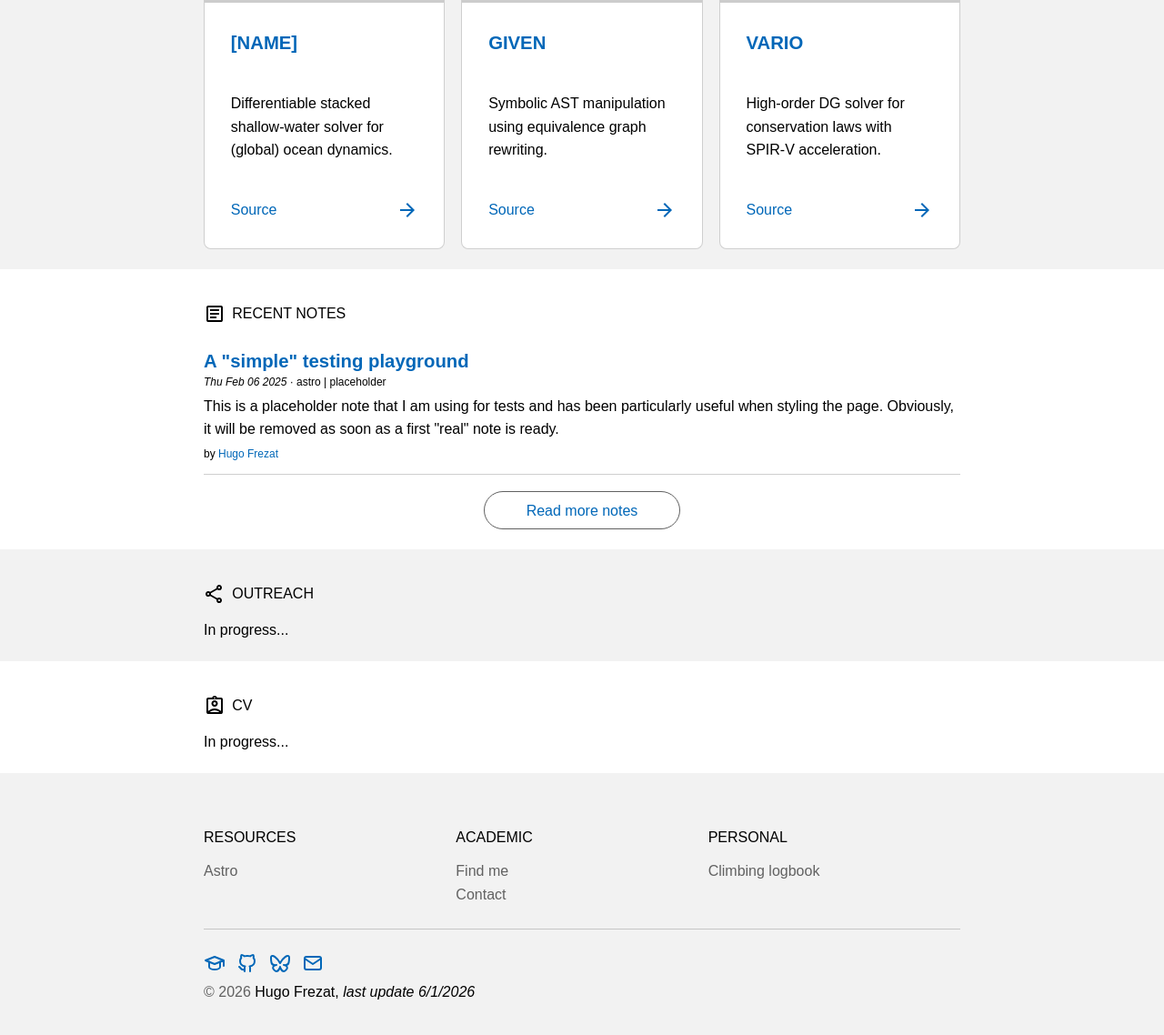
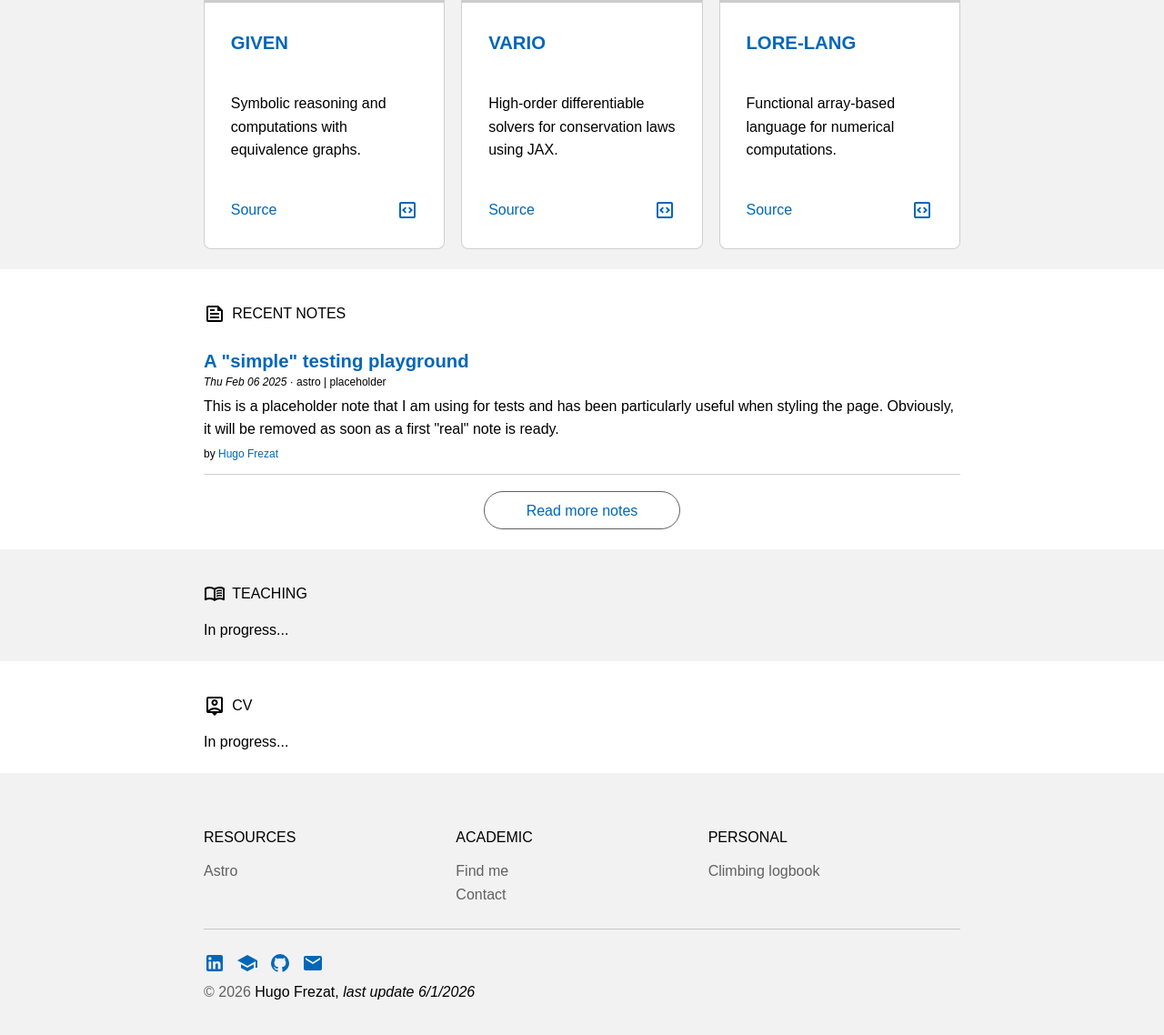
Before and after one commit to hrkz/hrkz.github.io, an Astro site: page / in a window 1280 px wide. Shown: the part 1014-2152 px from the top of the page at 91% size. Built offline with nearby package versions, Linux system fonts and the light colour scheme; Astro itself is replaced by a stand-in of ours; some packages are replaced by stand-ins of ours; placeholder pictures from the web are drawn by us; a web font is replaced by a local one.

Commit message:
Update icons and projects

```diff
--- a/src/components/Footer.astro
+++ b/src/components/Footer.astro
@@ -43,72 +43,56 @@ const date = new Date();
     </nav>
     <hr />
     <div class="socials-list">
+      <a href="https://www.linkedin.com/in/hugo-frezat-246011a6/">
+        <svg
+          xmlns="http://www.w3.org/2000/svg"
+          viewBox="0 0 24 24"
+          width="24px"
+          height="24px"
+          fill="currentColor"
+        >
+          <path
+            d="M19 3a2 2 0 0 1 2 2v14a2 2 0 0 1-2 2H5a2 2 0 0 1-2-2V5a2 2 0 0 1 2-2zm-.5 15.5v-5.3a3.26 3.26 0 0 0-3.26-3.26c-.85 0-1.84.52-2.32 1.3v-1.11h-2.79v8.37h2.79v-4.93c0-.77.62-1.4 1.39-1.4a1.4 1.4 0 0 1 1.4 1.4v4.93zM6.88 8.56a1.68 1.68 0 0 0 1.68-1.68c0-.93-.75-1.69-1.68-1.69a1.69 1.69 0 0 0-1.69 1.69c0 .93.76 1.68 1.69 1.68m1.39 9.94v-8.37H5.5v8.37z"
+          ></path>
+        </svg>
+      </a>
       <a href="https://scholar.google.com/citations?user=9qYcZEQAAAAJ&hl=en">
         <svg
           xmlns="http://www.w3.org/2000/svg"
-          height="24px"
           viewBox="0 0 24 24"
           width="24px"
-          fill="none"
-          stroke="currentColor"
-          stroke-linecap="round"
-          stroke-linejoin="round"
-          stroke-width="2"
+          height="24px"
+          fill="currentColor"
         >
-          <path d="M22 9l-10 -4l-10 4l10 4l10 -4v6"></path>
-          <path d="M6 10.6v5.4a6 3 0 0 0 12 0v-5.4"></path>
+          <path
+            d="M12 3L1 9l11 6l9-4.91V17h2V9M5 13.18v4L12 21l7-3.82v-4L12 17z"
+          ></path>
         </svg>
       </a>
       <a href="https://github.com/hrkz">
         <svg
           xmlns="http://www.w3.org/2000/svg"
-          height="24px"
           viewBox="0 0 24 24"
           width="24px"
-          fill="none"
-          stroke="currentColor"
-          stroke-linecap="round"
-          stroke-linejoin="round"
-          stroke-width="2"
+          height="24px"
+          fill="currentColor"
         >
           <path
-            d="M9 19c-4.3 1.4 -4.3 -2.5 -6 -3m12 5v-3.5c0 -1 .1 -1.4 -.5 -2c2.8 -.3 5.5 -1.4 5.5 -6a4.6 4.6 0 0 0 -1.3 -3.2a4.2 4.2 0 0 0 -.1 -3.2s-1.1 -.3 -3.5 1.3a12.3 12.3 0 0 0 -6.2 0c-2.4 -1.6 -3.5 -1.3 -3.5 -1.3a4.2 4.2 0 0 0 -.1 3.2a4.6 4.6 0 0 0 -1.3 3.2c0 4.6 2.7 5.7 5.5 6c-.6 .6 -.6 1.2 -.5 2v3.5"
-          ></path>
-        </svg>
-      </a>
-      <a href="https://bsky.app/profile/hfrezat.bsky.social">
-        <svg
-          xmlns="http://www.w3.org/2000/svg"
-          height="24px"
-          viewBox="0 0 24 24"
-          width="24px"
-          fill="none"
-          stroke="currentColor"
-          stroke-linecap="round"
-          stroke-linejoin="round"
-          stroke-width="2"
-        >
-          <path
-            d="M6.335 5.144c-1.654 -1.199 -4.335 -2.127 -4.335 .826c0 .59 .35 4.953 .556 5.661c.713 2.463 3.13 2.75 5.444 2.369c-4.045 .665 -4.889 3.208 -2.667 5.41c1.03 1.018 1.913 1.59 2.667 1.59c2 0 3.134 -2.769 3.5 -3.5c.333 -.667 .5 -1.167 .5 -1.5c0 .333 .167 .833 .5 1.5c.366 .731 1.5 3.5 3.5 3.5c.754 0 1.637 -.571 2.667 -1.59c2.222 -2.203 1.378 -4.746 -2.667 -5.41c2.314 .38 4.73 .094 5.444 -2.369c.206 -.708 .556 -5.072 .556 -5.661c0 -2.953 -2.68 -2.025 -4.335 -.826c-2.293 1.662 -4.76 5.048 -5.665 6.856c-.905 -1.808 -3.372 -5.194 -5.665 -6.856z"
+            d="M12 2A10 10 0 0 0 2 12c0 4.42 2.87 8.17 6.84 9.5c.5.08.66-.23.66-.5v-1.69c-2.77.6-3.36-1.34-3.36-1.34c-.46-1.16-1.11-1.47-1.11-1.47c-.91-.62.07-.6.07-.6c1 .07 1.53 1.03 1.53 1.03c.87 1.52 2.34 1.07 2.91.83c.09-.65.35-1.09.63-1.34c-2.22-.25-4.55-1.11-4.55-4.92c0-1.11.38-2 1.03-2.71c-.1-.25-.45-1.29.1-2.64c0 0 .84-.27 2.75 1.02c.79-.22 1.65-.33 2.5-.33s1.71.11 2.5.33c1.91-1.29 2.75-1.02 2.75-1.02c.55 1.35.2 2.39.1 2.64c.65.71 1.03 1.6 1.03 2.71c0 3.82-2.34 4.66-4.57 4.91c.36.31.69.92.69 1.85V21c0 .27.16.59.67.5C19.14 20.16 22 16.42 22 12A10 10 0 0 0 12 2"
           ></path>
         </svg>
       </a>
       <a href="mailto:hugo.frezat@gmail.com">
         <svg
           xmlns="http://www.w3.org/2000/svg"
-          height="24px"
           viewBox="0 0 24 24"
           width="24px"
-          fill="none"
-          stroke="currentColor"
-          stroke-linecap="round"
-          stroke-linejoin="round"
-          stroke-width="2"
+          height="24px"
+          fill="currentColor"
         >
           <path
-            d="M3 7a2 2 0 0 1 2 -2h14a2 2 0 0 1 2 2v10a2 2 0 0 1 -2 2h-14a2 2 0 0 1 -2 -2v-10z"
+            d="m20 8l-8 5l-8-5V6l8 5l8-5m0-2H4c-1.11 0-2 .89-2 2v12a2 2 0 0 0 2 2h16a2 2 0 0 0 2-2V6a2 2 0 0 0-2-2"
           ></path>
-          <path d="M3 7l9 6l9 -6"></path>
         </svg>
       </a>
     </div>
--- a/src/pages/index.astro
+++ b/src/pages/index.astro
@@ -40,13 +40,13 @@ const notes = sortByDate(await getCollection("notes"));
       <div class="section__title">
         <svg
           xmlns="http://www.w3.org/2000/svg"
+          viewBox="0 0 24 24"
+          width="24px"
           height="24px"
-          viewBox="0 -960 960 960"
-          width="24px"
           fill="currentColor"
         >
           <path
-            d="m656-120-56-56 63-64-63-63 56-57 64 64 63-64 57 57-64 63 64 64-57 56-63-63-64 63Zm-416-80q17 0 28.5-11.5T280-240q0-17-11.5-28.5T240-280q-17 0-28.5 11.5T200-240q0 17 11.5 28.5T240-200Zm0 80q-50 0-85-35t-35-85q0-50 35-85t85-35q37 0 67.5 20.5T352-284q39-11 63.5-43t24.5-73v-160q0-83 58.5-141.5T640-760h46l-63-63 57-57 160 160-160 160-57-56 63-64h-46q-50 0-85 35t-35 85v160q0 73-47 128.5T354-203q-12 37-43.5 60T240-120Zm-64-480-56-56 63-64-63-63 56-57 64 64 63-64 57 57-64 63 64 64-57 56-63-63-64 63Z"
+            d="M11 19.425v-6.85L5 9.1v6.85zm2 0l6-3.475V9.1l-6 3.475zm-1-8.575l5.925-3.425L12 4L6.075 7.425zM4 17.7q-.475-.275-.737-.725t-.263-1v-7.95q0-.55.263-1T4 6.3l7-4.025Q11.475 2 12 2t1 .275L20 6.3q.475.275.738.725t.262 1v7.95q0 .55-.262 1T20 17.7l-7 4.025Q12.525 22 12 22t-1-.275zm8-5.7"
           ></path>
         </svg>
         <span>Projects</span>
@@ -55,43 +55,19 @@ const notes = sortByDate(await getCollection("notes"));
         <div class="card">
           <img src="https://placehold.co/400x300/png" class="card__image" />
           <div class="card__content">
-            <a href="/projects#[name]" class="card__link"><h4>[name]</h4></a>
-            <p>
-              Differentiable stacked shallow-water solver for (global) ocean
-              dynamics.
-            </p>
-            <a href="#" class="card__source">
+            <a href="/projects#given" class="card__link"><h4>Given</h4></a>
+            <p>Symbolic reasoning and computations with equivalence graphs.</p>
+            <a href="https://github.com/hrkz/given" class="card__source">
               <span>Source</span>
               <svg
                 xmlns="http://www.w3.org/2000/svg"
+                viewBox="0 0 24 24"
+                width="24px"
                 height="24px"
-                viewBox="0 -960 960 960"
-                width="24px"
                 fill="currentColor"
               >
                 <path
-                  d="M647-440H160v-80h487L423-744l57-56 320 320-320 320-57-56 224-224Z"
-                ></path>
-              </svg>
-            </a>
-          </div>
-        </div>
-        <div class="card">
-          <img src="https://placehold.co/400x300/png" class="card__image" />
-          <div class="card__content">
-            <a href="/projects#given" class="card__link"><h4>Given</h4></a>
-            <p>Symbolic AST manipulation using equivalence graph rewriting.</p>
-            <a href="#" class="card__source">
-              <span>Source</span>
-              <svg
-                xmlns="http://www.w3.org/2000/svg"
-                height="24px"
-                viewBox="0 -960 960 960"
-                width="24px"
-                fill="currentColor"
-              >
-                <path
-                  d="M647-440H160v-80h487L423-744l57-56 320 320-320 320-57-56 224-224Z"
+                  d="m9.6 15.6l1.4-1.425L8.825 12L11 9.825L9.6 8.4L6 12zm4.8 0L18 12l-3.6-3.6L13 9.825L15.175 12L13 14.175zM5 21q-.825 0-1.412-.587T3 19V5q0-.825.588-1.412T5 3h14q.825 0 1.413.588T21 5v14q0 .825-.587 1.413T19 21zm0-2h14V5H5zM5 5v14z"
                 ></path>
               </svg>
             </a>
@@ -102,20 +78,40 @@ const notes = sortByDate(await getCollection("notes"));
           <div class="card__content">
             <a href="/projects#vario" class="card__link"><h4>Vario</h4></a>
             <p>
-              High-order DG solver for conservation laws with SPIR-V
-              acceleration.
+              High-order differentiable solvers for conservation laws using JAX.
             </p>
             <a href="#" class="card__source">
               <span>Source</span>
               <svg
                 xmlns="http://www.w3.org/2000/svg"
+                viewBox="0 0 24 24"
+                width="24px"
                 height="24px"
-                viewBox="0 -960 960 960"
-                width="24px"
                 fill="currentColor"
               >
                 <path
-                  d="M647-440H160v-80h487L423-744l57-56 320 320-320 320-57-56 224-224Z"
+                  d="m9.6 15.6l1.4-1.425L8.825 12L11 9.825L9.6 8.4L6 12zm4.8 0L18 12l-3.6-3.6L13 9.825L15.175 12L13 14.175zM5 21q-.825 0-1.412-.587T3 19V5q0-.825.588-1.412T5 3h14q.825 0 1.413.588T21 5v14q0 .825-.587 1.413T19 21zm0-2h14V5H5zM5 5v14z"
+                ></path>
+              </svg>
+            </a>
+          </div>
+        </div>
+        <div class="card">
+          <img src="https://placehold.co/400x300/png" class="card__image" />
+          <div class="card__content">
+            <a href="/projects#lore" class="card__link"><h4>lore-lang</h4></a>
+            <p>Functional array-based language for numerical computations.</p>
+            <a href="#" class="card__source">
+              <span>Source</span>
+              <svg
+                xmlns="http://www.w3.org/2000/svg"
+                viewBox="0 0 24 24"
+                width="24px"
+                height="24px"
+                fill="currentColor"
+              >
+                <path
+                  d="m9.6 15.6l1.4-1.425L8.825 12L11 9.825L9.6 8.4L6 12zm4.8 0L18 12l-3.6-3.6L13 9.825L15.175 12L13 14.175zM5 21q-.825 0-1.412-.587T3 19V5q0-.825.588-1.412T5 3h14q.825 0 1.413.588T21 5v14q0 .825-.587 1.413T19 21zm0-2h14V5H5zM5 5v14z"
                 ></path>
               </svg>
             </a>
@@ -133,12 +129,12 @@ const notes = sortByDate(await getCollection("notes"));
             <div class="section__title">
               <svg
                 xmlns="http://www.w3.org/2000/svg"
+                viewBox="0 0 24 24"
+                width="24px"
                 height="24px"
-                viewBox="0 -960 960 960"
-                width="24px"
                 fill="currentColor"
               >
-                <path d="M280-280h280v-80H280v80Zm0-160h400v-80H280v80Zm0-160h400v-80H280v80Zm-80 480q-33 0-56.5-23.5T120-200v-560q0-33 23.5-56.5T200-840h560q33 0 56.5 23.5T840-760v560q0 33-23.5 56.5T760-120H200Zm0-80h560v-560H200v560Zm0-560v560-560Z" />
+                <path d="M5 21q-.825 0-1.412-.587T3 19V5q0-.825.588-1.412T5 3h11l5 5v11q0 .825-.587 1.413T19 21zm0-2h14V9h-4V5H5zm2-2h10v-2H7zm0-8h5V7H7zm0 4h10v-2H7zM5 5v4zv14z" />
               </svg>
               <span>Recent notes</span>
             </div>
@@ -163,16 +159,16 @@ const notes = sortByDate(await getCollection("notes"));
       <div class="section__title">
         <svg
           xmlns="http://www.w3.org/2000/svg"
+          viewBox="0 0 24 24"
+          width="24px"
           height="24px"
-          viewBox="0 -960 960 960"
-          width="24px"
           fill="currentColor"
         >
           <path
-            d="M680-80q-50 0-85-35t-35-85q0-6 3-28L282-392q-16 15-37 23.5t-45 8.5q-50 0-85-35t-35-85q0-50 35-85t85-35q24 0 45 8.5t37 23.5l281-164q-2-7-2.5-13.5T560-760q0-50 35-85t85-35q50 0 85 35t35 85q0 50-35 85t-85 35q-24 0-45-8.5T598-672L317-508q2 7 2.5 13.5t.5 14.5q0 8-.5 14.5T317-452l281 164q16-15 37-23.5t45-8.5q50 0 85 35t35 85q0 50-35 85t-85 35Zm0-80q17 0 28.5-11.5T720-200q0-17-11.5-28.5T680-240q-17 0-28.5 11.5T640-200q0 17 11.5 28.5T680-160ZM200-440q17 0 28.5-11.5T240-480q0-17-11.5-28.5T200-520q-17 0-28.5 11.5T160-480q0 17 11.5 28.5T200-440Zm480-280q17 0 28.5-11.5T720-760q0-17-11.5-28.5T680-800q-17 0-28.5 11.5T640-760q0 17 11.5 28.5T680-720Zm0 520ZM200-480Zm480-280Z"
+            d="M14 9.9V8.2q.825-.35 1.688-.525T17.5 7.5q.65 0 1.275.1T20 7.85v1.6q-.6-.225-1.213-.337T17.5 9q-.95 0-1.825.238T14 9.9m0 5.5v-1.7q.825-.35 1.688-.525T17.5 13q.65 0 1.275.1t1.225.25v1.6q-.6-.225-1.213-.338T17.5 14.5q-.95 0-1.825.225T14 15.4m0-2.75v-1.7q.825-.35 1.688-.525t1.812-.175q.65 0 1.275.1T20 10.6v1.6q-.6-.225-1.213-.338T17.5 11.75q-.95 0-1.825.238T14 12.65M6.5 16q1.175 0 2.288.263T11 17.05V7.2q-1.025-.6-2.175-.9T6.5 6q-.9 0-1.788.175T3 6.7v9.9q.875-.3 1.738-.45T6.5 16m6.5 1.05q1.1-.525 2.213-.787T17.5 16q.9 0 1.763.15T21 16.6V6.7q-.825-.35-1.713-.525T17.5 6q-1.175 0-2.325.3T13 7.2zM12 20q-1.2-.95-2.6-1.475T6.5 18q-1.05 0-2.062.275T2.5 19.05q-.525.275-1.012-.025T1 18.15V6.1q0-.275.138-.525T1.55 5.2q1.15-.6 2.4-.9T6.5 4q1.45 0 2.838.375T12 5.5q1.275-.75 2.663-1.125T17.5 4q1.3 0 2.55.3t2.4.9q.275.125.413.375T23 6.1v12.05q0 .575-.487.875t-1.013.025q-.925-.5-1.937-.775T17.5 18q-1.5 0-2.9.525T12 20m-5-8.35"
           ></path>
         </svg>
-        <span>Outreach</span>
+        <span>Teaching</span>
       </div>
       In progress...
     </section>
@@ -183,13 +179,13 @@ const notes = sortByDate(await getCollection("notes"));
       <div class="section__title">
         <svg
           xmlns="http://www.w3.org/2000/svg"
+          viewBox="0 0 24 24"
+          width="24px"
           height="24px"
-          viewBox="0 -960 960 960"
-          width="24px"
           fill="currentColor"
         >
           <path
-            d="M200-120q-33 0-56.5-23.5T120-200v-560q0-33 23.5-56.5T200-840h168q14-36 44-58t68-22q38 0 68 22t44 58h168q33 0 56.5 23.5T840-760v560q0 33-23.5 56.5T760-120H200Zm280-670q13 0 21.5-8.5T510-820q0-13-8.5-21.5T480-850q-13 0-21.5 8.5T450-820q0 13 8.5 21.5T480-790ZM200-246q54-53 125.5-83.5T480-360q83 0 154.5 30.5T760-246v-514H200v514Zm280-194q58 0 99-41t41-99q0-58-41-99t-99-41q-58 0-99 41t-41 99q0 58 41 99t99 41ZM280-200h400v-10q-42-35-93-52.5T480-280q-56 0-107 17.5T280-210v10Zm200-320q-25 0-42.5-17.5T420-580q0-25 17.5-42.5T480-640q25 0 42.5 17.5T540-580q0 25-17.5 42.5T480-520Zm0 17Z"
+            d="m12 23l-3-3H5q-.825 0-1.412-.587T3 18V4q0-.825.588-1.412T5 2h14q.825 0 1.413.588T21 4v14q0 .825-.587 1.413T19 20h-4zm-7-6.15q1.35-1.325 3.138-2.087T12 14t3.863.763T19 16.85V4H5zm9.475-5.875Q15.5 9.95 15.5 8.5t-1.025-2.475T12 5T9.525 6.025T8.5 8.5t1.025 2.475T12 12t2.475-1.025M7 18h10v-.25q-1.05-.875-2.325-1.312T12 16t-2.675.438T7 17.75zm3.938-8.437Q10.5 9.125 10.5 8.5t.438-1.062T12 7t1.063.438T13.5 8.5t-.437 1.063T12 10t-1.062-.437m1.062.862"
           ></path>
         </svg>
         <span>CV</span>
```
Also changed, not shown: src/components/Header.astro (+22 -23 lines), src/components/Search.astro (+6 -5 lines), .github/workflows/pages-build-deployment.yml.
